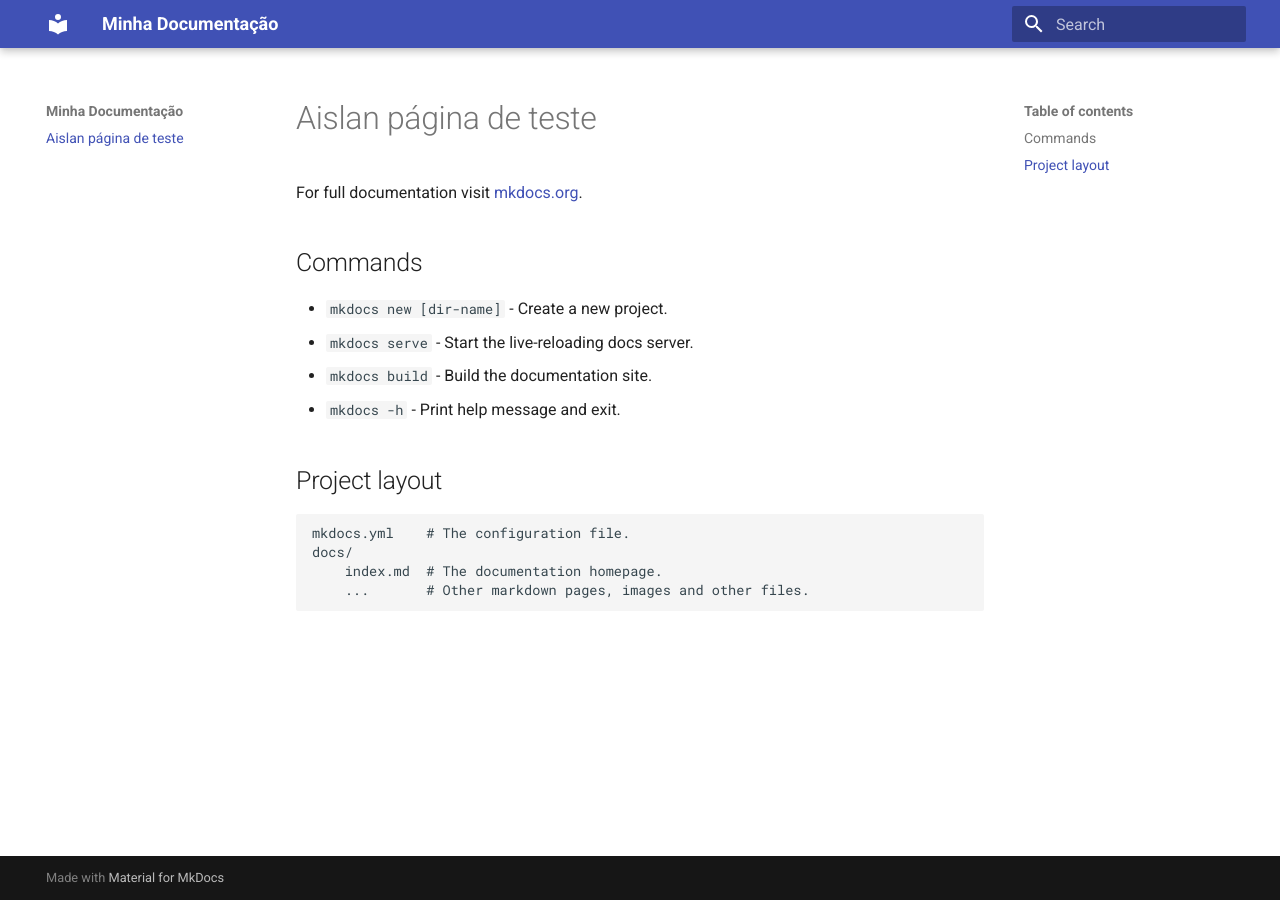
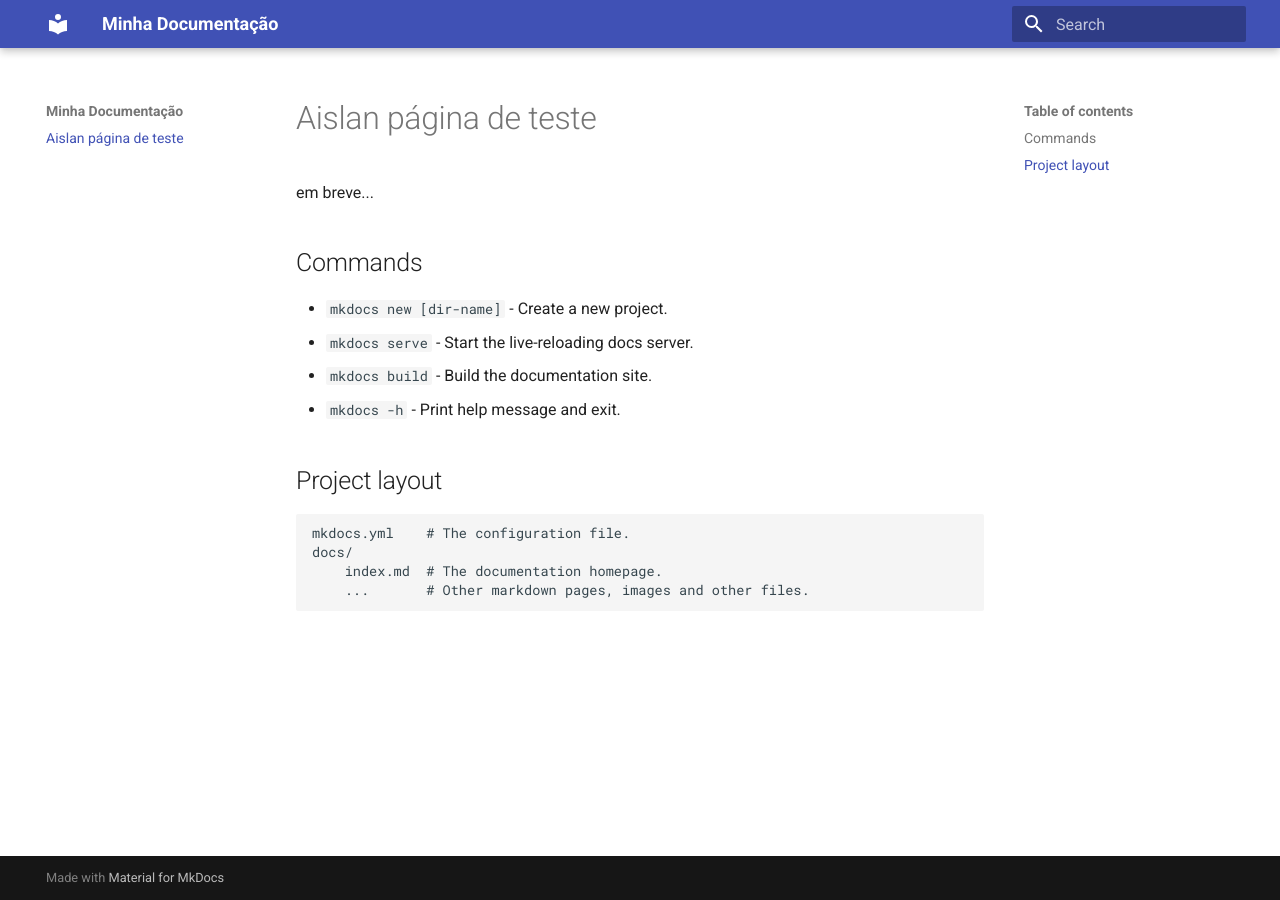
Before and after one commit to aislansf/site, an MkDocs documentation site: the page built from docs/index.md, in a window 1280 px wide. Built offline with MkDocs 1.6.1 and Material for MkDocs 9.7.7, drawn with Linux system fonts in a browser that asks for light colours.

Commit message:
Add deploy v9

```diff
--- a/docs/index.md
+++ b/docs/index.md
@@ -1,6 +1,6 @@
 # Aislan página de teste
 
-For full documentation visit [mkdocs.org](https://www.mkdocs.org).
+em breve...
 
 ## Commands
 
```
